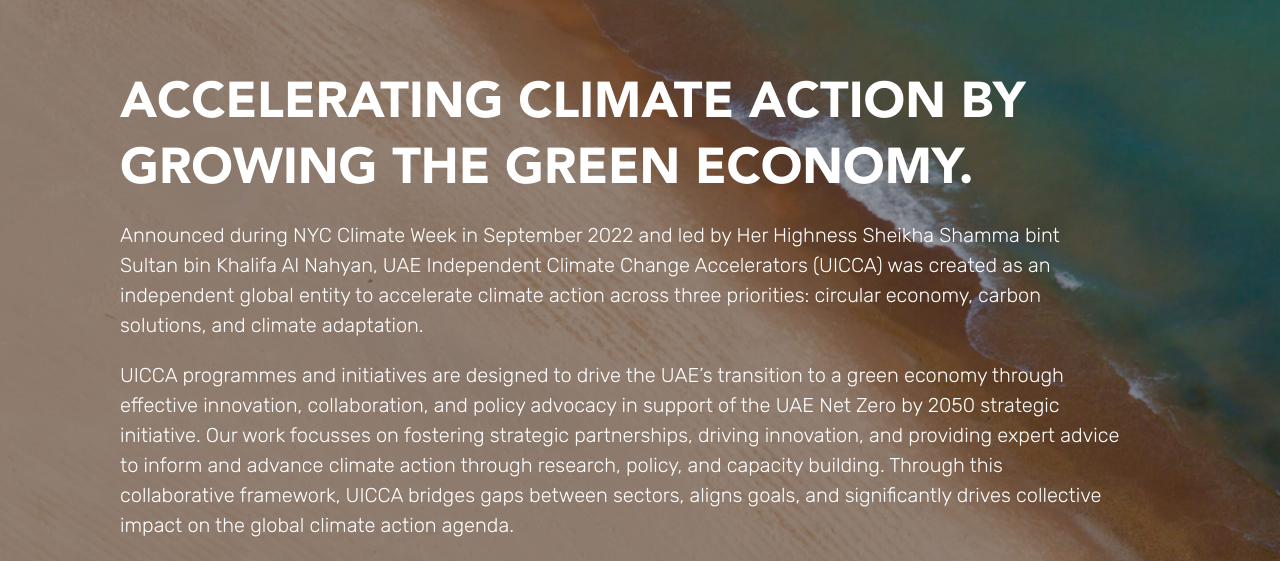
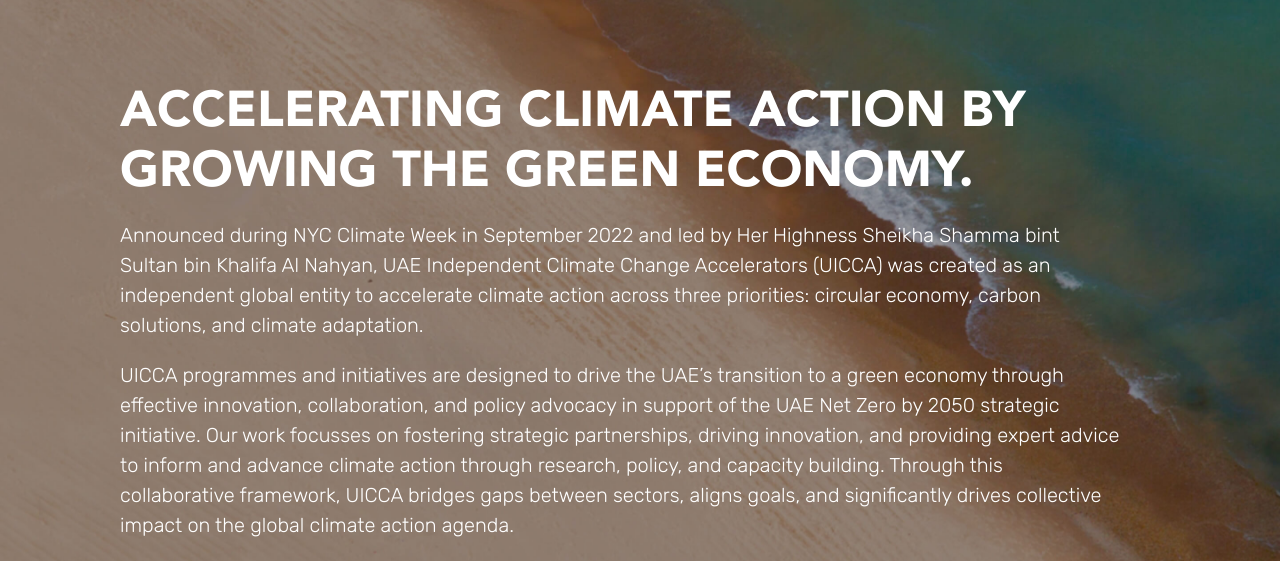
Before and after one commit to webdev1020/uicca, a plain HTML site: page index.html in a window 1280 px wide. Shown: the part 240-801 px from the top of the page. Drawn offline with nearby package versions, Linux system fonts and the light colour scheme; a web font is replaced by a local one.

Commit message:
Update style.css

```diff
--- a/style.css
+++ b/style.css
@@ -96,8 +96,8 @@ h6 {
   font-weight: normal;
 }
 h1 {
-  font-size: 5rem;
-  line-height: 66px;
+font-size: 5rem;
+    line-height: 60px;
 
   font-weight: 900;
   text-transform: uppercase;
```
